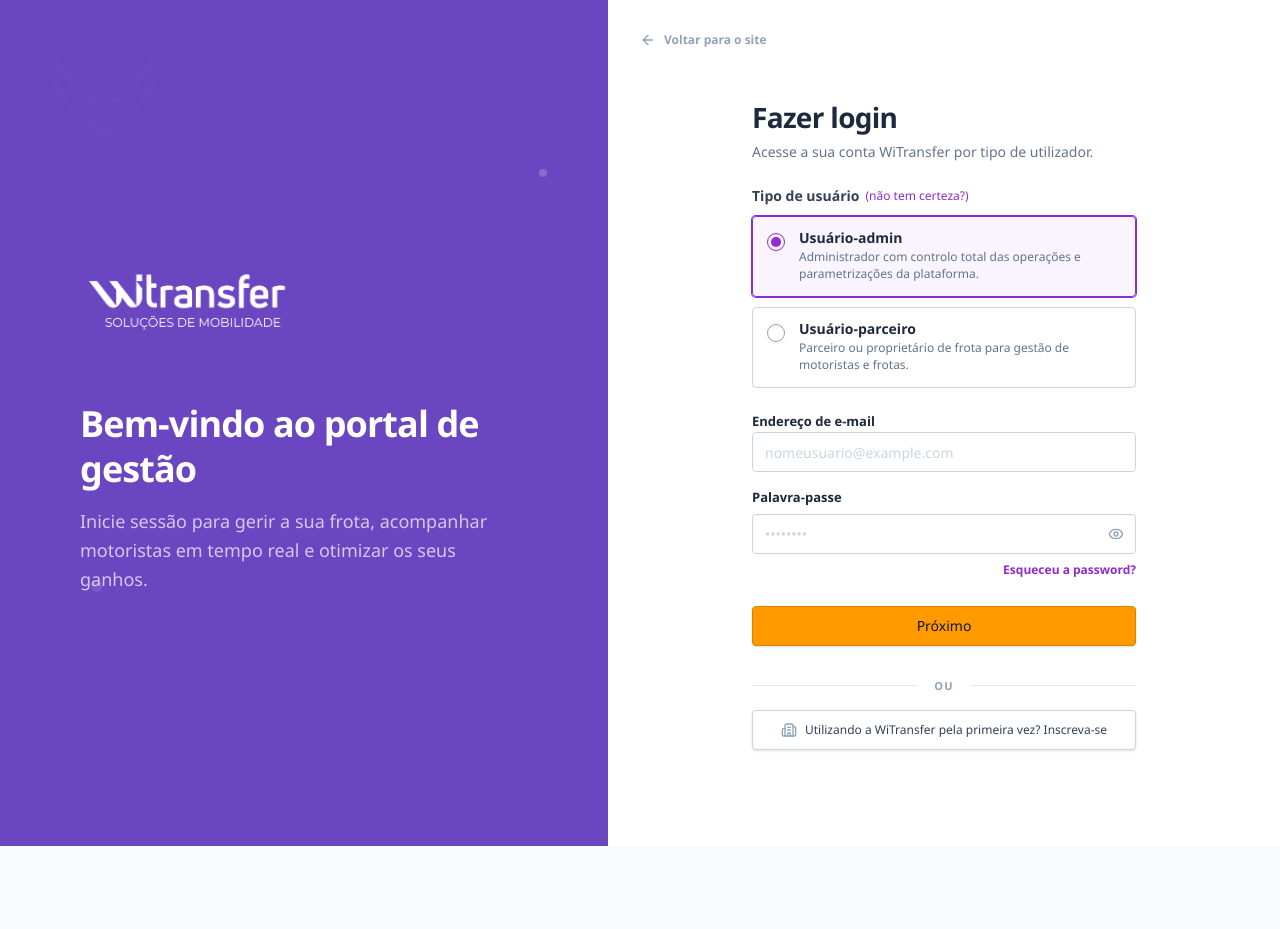
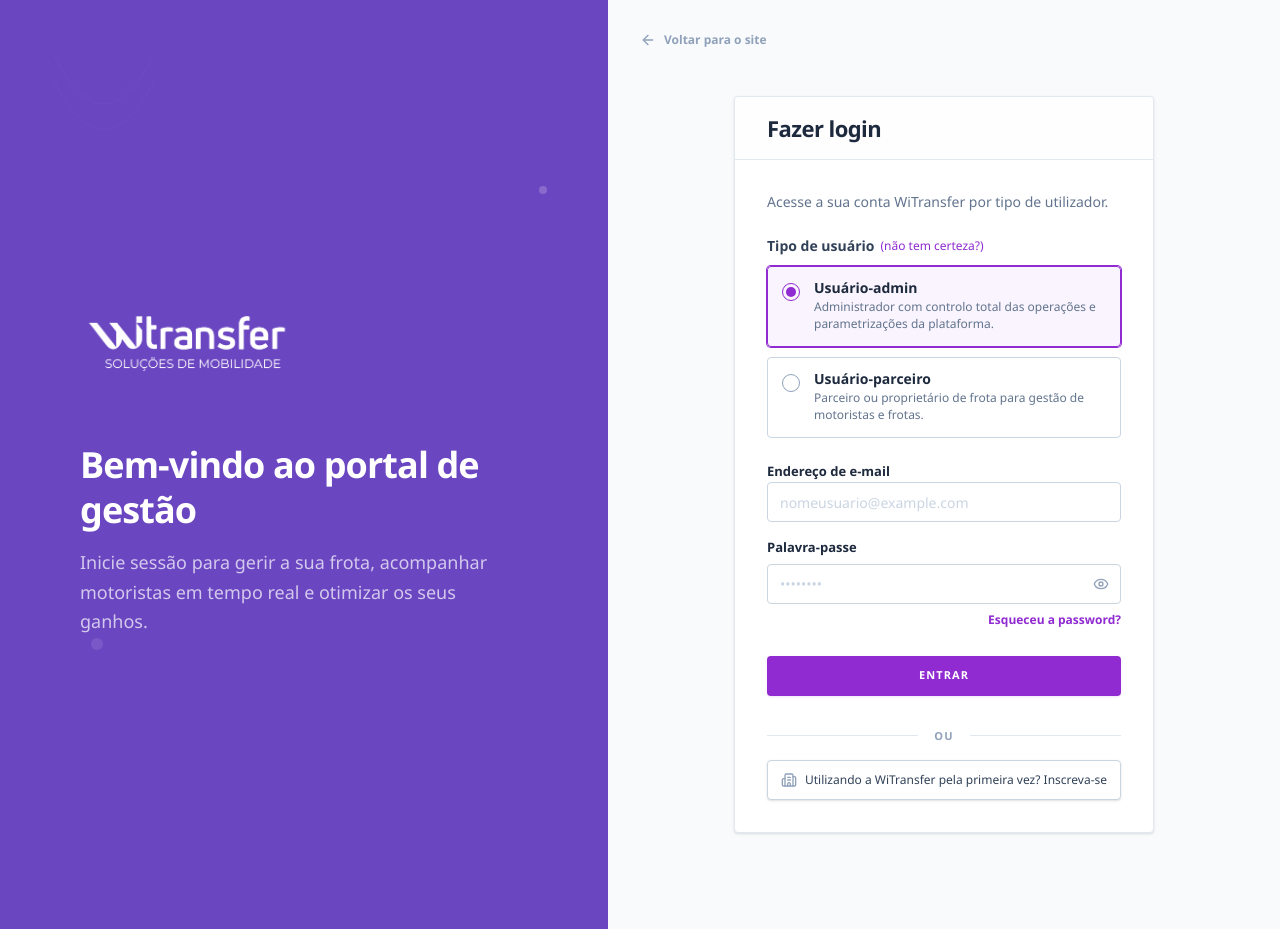
Before and after one commit to teodoropp/witransfer-web, a Next.js app: page /login in a window 1280 px wide. Before the commit the page ends 846 px from the top, so only its background shows below. Built offline with nearby package versions, Linux system fonts and the light colour scheme; no server answers.

Commit message:
style: adicionar linha divisoria no login e cor lilas do design system no botao

```diff
--- a/src/app/login/page.tsx
+++ b/src/app/login/page.tsx
@@ -145,7 +145,7 @@
       </div>
 
       {/* Lado Direito: Formulário de Login */}
-      <div className="flex-1 flex items-center justify-center p-8 lg:p-24 bg-white relative text-slate-800">
+      <div className="flex-1 flex items-center justify-center p-8 lg:p-24 bg-slate-50 relative text-slate-800">
         {/* Botão de Voltar para o Site */}
         <button
           onClick={() => (window.location.href = "https://www.witransfer.org")}
@@ -154,8 +154,8 @@
           <span>Voltar para o site</span>
         </button>
 
-        <div className="w-full max-w-sm">
-          <div className="lg:hidden mb-12 flex justify-center">
+        <div className="w-full max-w-[420px]">
+          <div className="lg:hidden mb-6 flex justify-center">
             <Image
               src="/logo.png"
               alt="Logo"
@@ -166,12 +166,20 @@
             />
           </div>
 
-          <h2 className="text-[28px] font-bold text-slate-800 mb-1 tracking-tight">
-            Fazer login
-          </h2>
-          <p className="text-slate-500 mb-6 text-sm font-medium">
-            Acesse a sua conta WiTransfer por tipo de utilizador.
-          </p>
+          {/* Card Container */}
+          <div className="bg-white border border-slate-200 rounded-[4px] shadow-sm overflow-hidden">
+            {/* Cabeçalho com Linha de Separação */}
+            <div className="px-8 py-5 border-b border-slate-200 bg-slate-50/20">
+              <h2 className="text-[22px] font-bold text-slate-800 tracking-tight leading-none">
+                Fazer login
+              </h2>
+            </div>
+
+            {/* Conteúdo do Cartão */}
+            <div className="p-8">
+              <p className="text-slate-500 mb-6 text-sm font-medium">
+                Acesse a sua conta WiTransfer por tipo de utilizador.
+              </p>
 
           {errorMsg && (
             <div className="mb-6 p-4 bg-red-50 border-l-4 border-red-500 flex items-center gap-3 text-red-700 text-sm animate-in fade-in slide-in-from-top-1">
@@ -306,11 +314,11 @@
               <button
                 type="submit"
                 disabled={loading}
-                className="w-full h-10 bg-[#ff9900] hover:bg-[#e08800] border border-[#d88200] text-slate-900 rounded-[4px] font-medium text-sm transition-all flex items-center justify-center disabled:opacity-70 disabled:cursor-not-allowed shadow-sm">
+                className="w-full h-10 bg-[#902ad1] hover:bg-[#7a22b3] text-white rounded-[4px] font-bold uppercase tracking-widest text-[11px] transition-all flex items-center justify-center disabled:opacity-70 disabled:cursor-not-allowed shadow-sm shadow-[#902ad1]/10">
                 {loading ? (
-                  <Loader2 className="animate-spin text-slate-900" size={18} />
+                  <Loader2 className="animate-spin text-white" size={16} />
                 ) : (
-                  "Próximo"
+                  "Entrar"
                 )}
               </button>
             </div>
@@ -336,8 +344,10 @@
               <span>Utilizando a WiTransfer pela primeira vez? Inscreva-se</span>
             </button>
           </div>
-        </div>
-      </div>
+        </div> {/* Fim do Conteúdo do Cartão */}
+      </div> {/* Fim do Card Container */}
+      </div> {/* Fim do max-w-[420px] */}
+      </div> {/* Fim do Lado Direito */}
 
       {/* Modal QR Code para Registo via App */}
       {showQRModal && (
```
